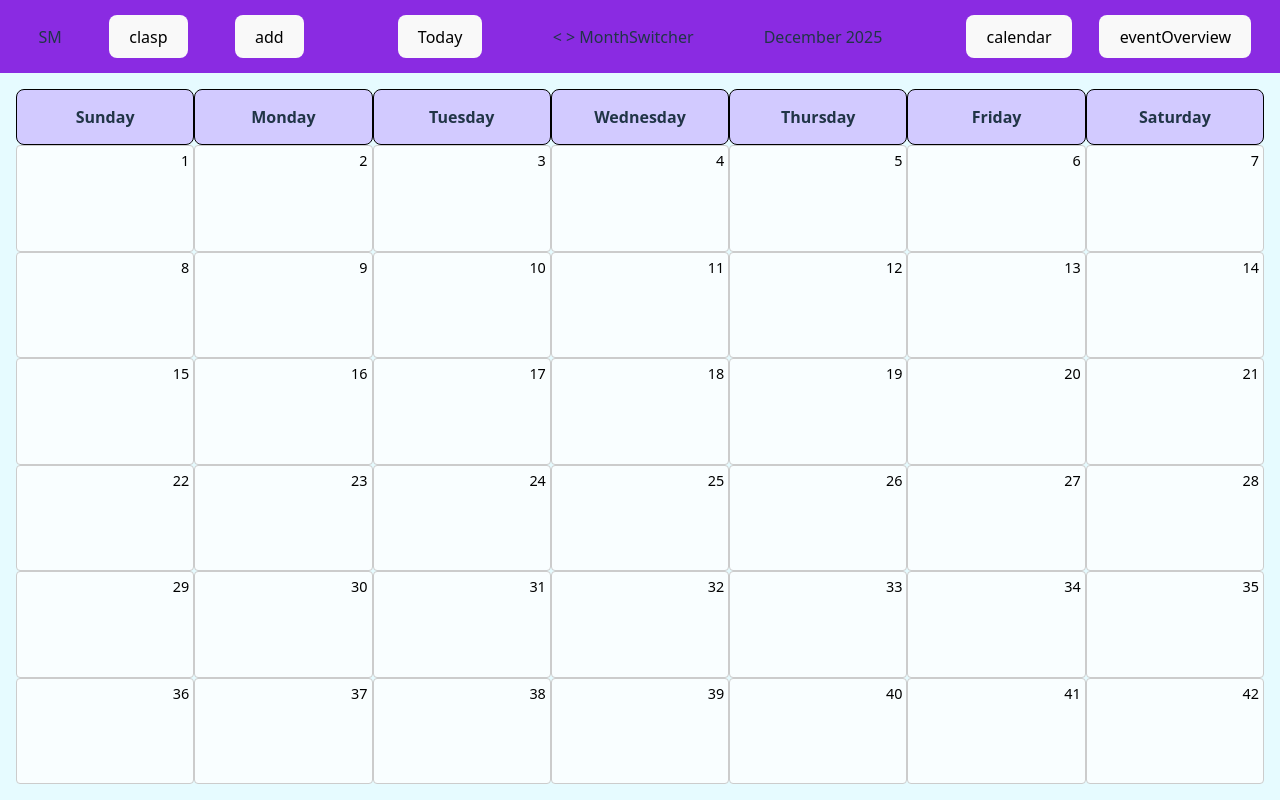
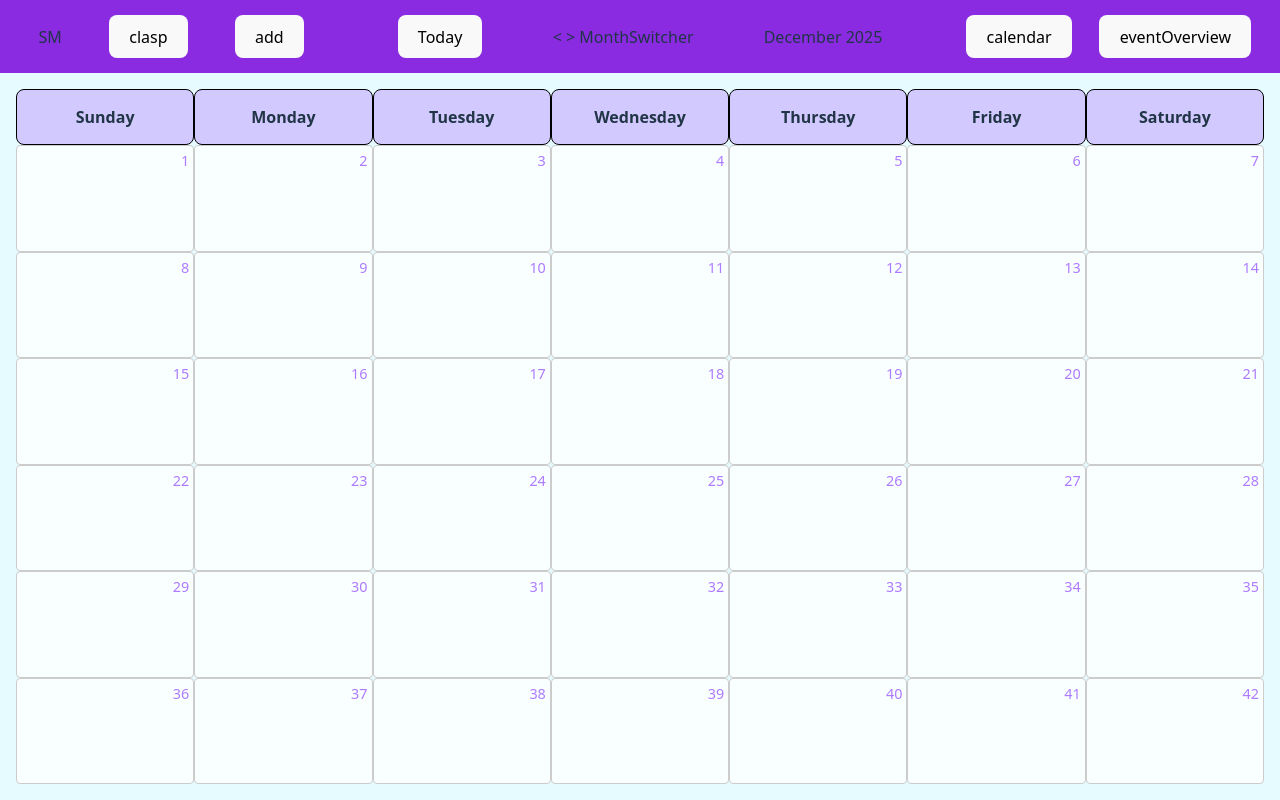
Before and after one commit to smei08/CalendarPlanner, a React (Vite) app: page / in a window 1280 px wide. Built offline with nearby package versions, Linux system fonts and the light colour scheme.

Commit message:
small changes

```diff
--- a/src/components/calendar/DateCell/dateCell.css
+++ b/src/components/calendar/DateCell/dateCell.css
@@ -6,5 +6,5 @@
   font-size: 0.9rem;
   background-color: #f9feff;
   min-height: 0;
-  color: #000;
+  color: #ad7bff;
 }
--- a/src/layouts/AppLayout.jsx
+++ b/src/layouts/AppLayout.jsx
@@ -5,7 +5,7 @@ import MiniCalendarCard from "../components/calendar/MiniCalendar";
 import LabelCard from "../components/notes/LabelCard";
 import NotesCard from "../components/notes/NotesCard";
 
-import "./appLayout.css";
+import "./applayout.css";
 
 export default function AppLayout({ children }) {
   const [isExpanded, setIsExpanded] = useState(false);
--- a/src/layouts/applayout.css
+++ b/src/layouts/applayout.css
@@ -6,7 +6,7 @@
   width: 100%;
 }
 
-/* Navbar area */
+/* Navbar areaA */
 .top-header {
   flex: 0 0 auto; /* height is just its content */
 }
```
Also changed, not shown: src/components/calendar/CalendarGrid/calendarGrid.css (+0 -8 lines).
